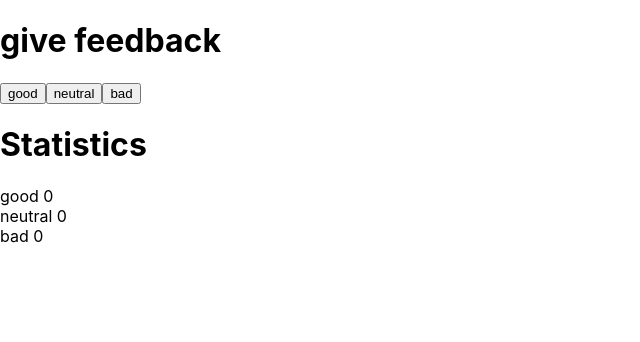
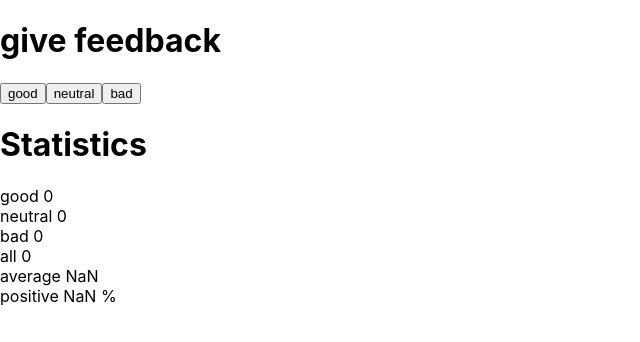
Before and after one commit to dtraid/fullstackopen2021, a React (Create React App) app in the folder part1/unicafe/: page / in a window 1280 px wide. Shown: the top 342 px of the page, without its empty margins (0-640 px from the left). Built offline with nearby package versions, Linux system fonts and the light colour scheme; the HTML template or start-up script is replaced by a standard one.

Commit message:
Exercise 1.7: unicafe step2

```diff
--- a/part1/unicafe/src/App.js
+++ b/part1/unicafe/src/App.js
@@ -18,6 +18,12 @@ const App = () => {
       neutral {neutral}
       <br />
       bad {bad}
+      <br />
+      all {good + neutral + bad}
+      <br />
+      average {(good - bad) / (good + neutral + bad)}
+      <br />
+      positive {(good / (good + neutral + bad)) * 100} %
     </div>
   );
 };
```
